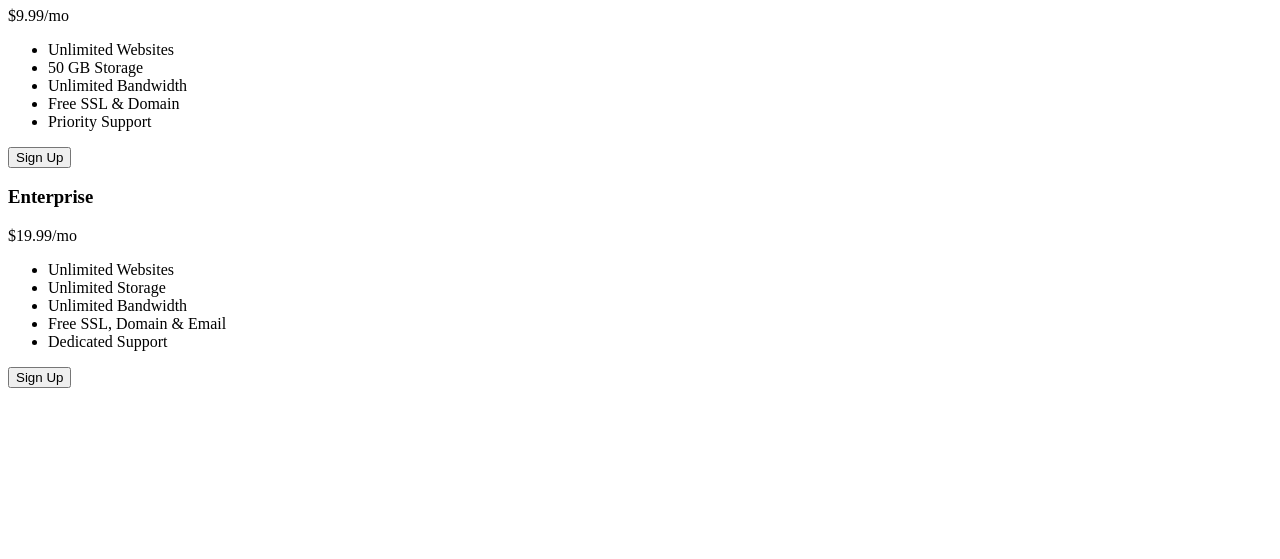
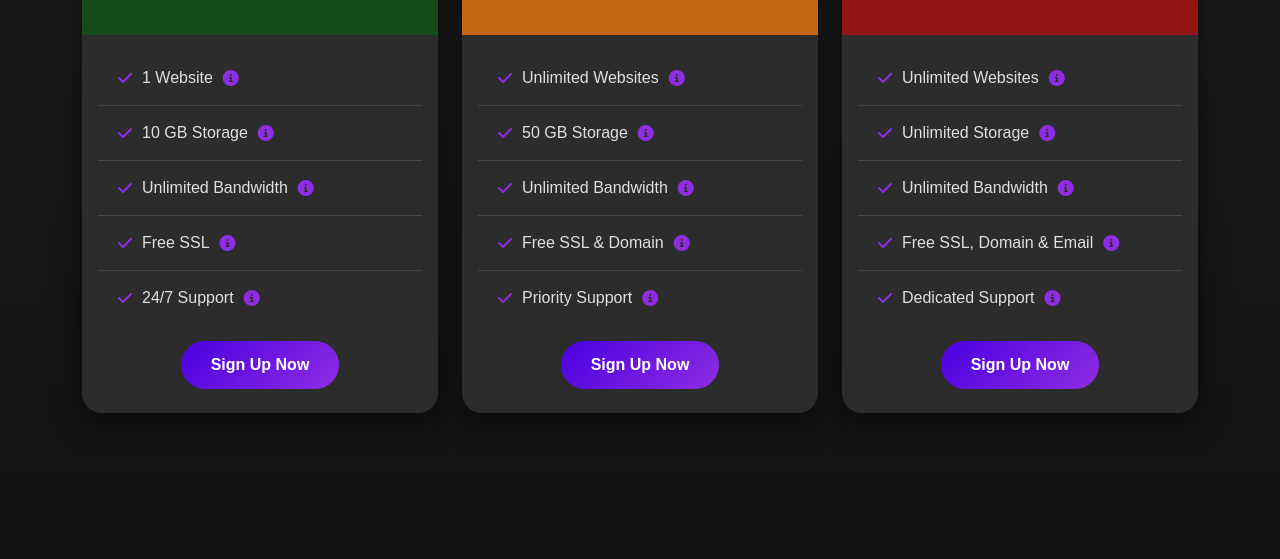
Before and after one commit to kazutooo-kirito/novahost, a plain HTML site: page index.html in a window 1280 px wide. Shown: the part 451-1010 px from the top of the page. Before the commit the page ends 847 px from the top, so only its background shows below. Drawn offline with nearby package versions, Linux system fonts and the light colour scheme.

Commit message:
Update index.html

```diff
--- a/index.html
+++ b/index.html
@@ -1,106 +1,206 @@
-        .basic { background-color: #28a745; } /* Green */
-        .pro { background-color: #ffc107; } /* Yellow */
-        .enterprise { background-color: #dc3545; } /* Red */
+<!DOCTYPE html>
+<html lang="en">
+<head>
+    <meta charset="UTF-8">
+    <meta name="viewport" content="width=device-width, initial-scale=1.0">
+    <title>Hosting Plans</title>
+    <!-- Bootstrap CSS for clean, responsive UI -->
+    <link href="https://cdn.jsdelivr.net/npm/bootstrap@5.3.0/dist/css/bootstrap.min.css" rel="stylesheet">
+    <!-- Font Awesome for icons -->
+    <link href="https://cdnjs.cloudflare.com/ajax/libs/font-awesome/6.4.0/css/all.min.css" rel="stylesheet">
+    <style>
+        body {
+            background: linear-gradient(to bottom, #1e1e1e, #121212); /* Custom dark gradient background */
+            color: #e0e0e0; /* Light text for readability */
+            font-family: 'Arial', sans-serif;
+            min-height: 100vh;
+            padding-bottom: 50px;
+        }
+        .header {
+            background: linear-gradient(135deg, #4a00e0, #8e2de2); /* Darker purple gradient */
+            color: white;
+            padding: 80px 0;
+            text-align: center;
+            border-bottom: 2px solid #333;
+        }
+        .plan-card {
+            border: none;
+            border-radius: 20px;
+            box-shadow: 0 8px 30px rgba(0, 0, 0, 0.5);
+            transition: transform 0.4s ease, box-shadow 0.4s ease;
+            background-color: #2c2c2c; /* Dark card background */
+            overflow: hidden;
+        }
+        .plan-card:hover {
+            transform: translateY(-15px) scale(1.05);
+            box-shadow: 0 12px 40px rgba(0, 0, 0, 0.7);
+        }
+        .plan-header {
+            padding: 25px;
+            text-align: center;
+            color: white;
+            border-top-left-radius: 20px;
+            border-top-right-radius: 20px;
+            position: relative;
+        }
+        .plan-header::before {
+            content: '';
+            position: absolute;
+            top: 0;
+            left: 0;
+            width: 100%;
+            height: 100%;
+            background: rgba(0, 0, 0, 0.2);
+            z-index: 1;
+        }
+        .basic { background-color: #1b5e20; } /* Dark green */
+        .pro { background-color: #f57f17; } /* Dark yellow/orange */
+        .enterprise { background-color: #b71c1c; } /* Dark red */
         .price {
-            font-size: 2.5rem;
+            font-size: 3rem;
             font-weight: bold;
+            position: relative;
+            z-index: 2;
         }
         .feature-list {
             list-style: none;
             padding: 0;
+            margin: 0;
         }
         .feature-list li {
-            padding: 10px 0;
-            border-bottom: 1px solid #eee;
+            padding: 15px 20px;
+            border-bottom: 1px solid #444;
+            transition: background 0.3s;
+            display: flex;
+            align-items: center;
+        }
+        .feature-list li:hover {
+            background: #3a3a3a;
+        }
+        .feature-list li i {
+            margin-right: 10px;
+            color: #8e2de2;
         }
         .feature-list li:last-child {
             border-bottom: none;
         }
         .btn-signup {
-            background: linear-gradient(135deg, #6a11cb 0%, #2575fc 100%);
+            background: linear-gradient(135deg, #4a00e0, #8e2de2);
             border: none;
             color: white;
             font-weight: bold;
-            padding: 10px 20px;
+            padding: 12px 30px;
             border-radius: 50px;
-            transition: background 0.3s;
+            transition: background 0.4s, transform 0.3s;
+            position: relative;
+            z-index: 2;
         }
         .btn-signup:hover {
-            background: linear-gradient(135deg, #2575fc 0%, #6a11cb 100%);
+            background: linear-gradient(135deg, #8e2de2, #4a00e0);
+            transform: scale(1.1);
+        }
+        /* Interactive elements */
+        .tooltip-icon {
+            cursor: pointer;
+            margin-left: 10px;
+            color: #bbb;
+            transition: color 0.3s;
+        }
+        .tooltip-icon:hover {
+            color: #fff;
+        }
+        /* Custom dark scrollbar */
+        ::-webkit-scrollbar {
+            width: 8px;
+        }
+        ::-webkit-scrollbar-track {
+            background: #333;
+        }
+        ::-webkit-scrollbar-thumb {
+            background: #555;
+            border-radius: 10px;
+        }
+        ::-webkit-scrollbar-thumb:hover {
+            background: #777;
         }
     </style>
 </head>
 <body>
     <header class="header">
-        <h1>Our Hosting Plans</h1>
-        <p>Choose the perfect plan for your needs. Colorful, clean, and user-friendly!</p>
+        <h1>Our Premium Hosting Plans</h1>
+        <p>Choose the ideal plan with a sleek dark mode interface that's easy on the eyes. Interactive and customizable!</p>
     </header>
 
     <section class="container my-5">
         <div class="row justify-content-center">
             <!-- Basic Plan -->
-            <div class="col-md-4 mb-4">
+            <div class="col-md-4 mb-5">
                 <div class="plan-card">
                     <div class="plan-header basic">
                         <h3>Basic</h3>
                         <p class="price">$4.99<span class="fs-5">/mo</span></p>
                     </div>
-                    <ul class="feature-list p-4">
-                        <li>1 Website</li>
-                        <li>10 GB Storage</li>
-                        <li>Unlimited Bandwidth</li>
-                        <li>Free SSL</li>
-                        <li>24/7 Support</li>
+                    <ul class="feature-list p-3">
+                        <li><i class="fas fa-check"></i>1 Website <i class="fas fa-info-circle tooltip-icon" data-bs-toggle="tooltip" title="Host a single website with ease."></i></li>
+                        <li><i class="fas fa-check"></i>10 GB Storage <i class="fas fa-info-circle tooltip-icon" data-bs-toggle="tooltip" title="Plenty of space for your files."></i></li>
+                        <li><i class="fas fa-check"></i>Unlimited Bandwidth <i class="fas fa-info-circle tooltip-icon" data-bs-toggle="tooltip" title="No limits on data transfer."></i></li>
+                        <li><i class="fas fa-check"></i>Free SSL <i class="fas fa-info-circle tooltip-icon" data-bs-toggle="tooltip" title="Secure your site with HTTPS."></i></li>
+                        <li><i class="fas fa-check"></i>24/7 Support <i class="fas fa-info-circle tooltip-icon" data-bs-toggle="tooltip" title="Round-the-clock assistance."></i></li>
                     </ul>
                     <div class="text-center pb-4">
-                        <button class="btn btn-signup">Sign Up</button>
+                        <button class="btn btn-signup">Sign Up Now</button>
                     </div>
                 </div>
             </div>
 
             <!-- Pro Plan -->
-            <div class="col-md-4 mb-4">
+            <div class="col-md-4 mb-5">
                 <div class="plan-card">
                     <div class="plan-header pro">
                         <h3>Pro</h3>
                         <p class="price">$9.99<span class="fs-5">/mo</span></p>
                     </div>
-                    <ul class="feature-list p-4">
-                        <li>Unlimited Websites</li>
-                        <li>50 GB Storage</li>
-                        <li>Unlimited Bandwidth</li>
-                        <li>Free SSL & Domain</li>
-                        <li>Priority Support</li>
+                    <ul class="feature-list p-3">
+                        <li><i class="fas fa-check"></i>Unlimited Websites <i class="fas fa-info-circle tooltip-icon" data-bs-toggle="tooltip" title="Host as many sites as you need."></i></li>
+                        <li><i class="fas fa-check"></i>50 GB Storage <i class="fas fa-info-circle tooltip-icon" data-bs-toggle="tooltip" title="Expanded storage for growing needs."></i></li>
+                        <li><i class="fas fa-check"></i>Unlimited Bandwidth <i class="fas fa-info-circle tooltip-icon" data-bs-toggle="tooltip" title="Handle high traffic effortlessly."></i></li>
+                        <li><i class="fas fa-check"></i>Free SSL & Domain <i class="fas fa-info-circle tooltip-icon" data-bs-toggle="tooltip" title="Includes domain registration."></i></li>
+                        <li><i class="fas fa-check"></i>Priority Support <i class="fas fa-info-circle tooltip-icon" data-bs-toggle="tooltip" title="Faster response times."></i></li>
                     </ul>
                     <div class="text-center pb-4">
-                        <button class="btn btn-signup">Sign Up</button>
+                        <button class="btn btn-signup">Sign Up Now</button>
                     </div>
                 </div>
             </div>
 
             <!-- Enterprise Plan -->
-            <div class="col-md-4 mb-4">
+            <div class="col-md-4 mb-5">
                 <div class="plan-card">
                     <div class="plan-header enterprise">
                         <h3>Enterprise</h3>
                         <p class="price">$19.99<span class="fs-5">/mo</span></p>
                     </div>
-                    <ul class="feature-list p-4">
-                        <li>Unlimited Websites</li>
-                        <li>Unlimited Storage</li>
-                        <li>Unlimited Bandwidth</li>
-                        <li>Free SSL, Domain & Email</li>
-                        <li>Dedicated Support</li>
+                    <ul class="feature-list p-3">
+                        <li><i class="fas fa-check"></i>Unlimited Websites <i class="fas fa-info-circle tooltip-icon" data-bs-toggle="tooltip" title="Scale without limits."></i></li>
+                        <li><i class="fas fa-check"></i>Unlimited Storage <i class="fas fa-info-circle tooltip-icon" data-bs-toggle="tooltip" title="No storage caps."></i></li>
+                        <li><i class="fas fa-check"></i>Unlimited Bandwidth <i class="fas fa-info-circle tooltip-icon" data-bs-toggle="tooltip" title="Enterprise-level performance."></i></li>
+                        <li><i class="fas fa-check"></i>Free SSL, Domain & Email <i class="fas fa-info-circle tooltip-icon" data-bs-toggle="tooltip" title="Full suite of tools."></i></li>
+                        <li><i class="fas fa-check"></i>Dedicated Support <i class="fas fa-info-circle tooltip-icon" data-bs-toggle="tooltip" title="Personal account manager."></i></li>
                     </ul>
                     <div class="text-center pb-4">
-                        <button class="btn btn-signup">Sign Up</button>
+                        <button class="btn btn-signup">Sign Up Now</button>
                     </div>
                 </div>
             </div>
         </div>
     </section>
 
-    <!-- Bootstrap JS (optional for interactivity) -->
+    <!-- Bootstrap JS for interactivity like tooltips -->
     <script src="https://cdn.jsdelivr.net/npm/bootstrap@5.3.0/dist/js/bootstrap.bundle.min.js"></script>
+    <script>
+        // Enable tooltips
+        const tooltipTriggerList = document.querySelectorAll('[data-bs-toggle="tooltip"]');
+        const tooltipList = [...tooltipTriggerList].map(tooltipTriggerEl => new bootstrap.Tooltip(tooltipTriggerEl));
+    </script>
 </body>
 </html>
```
